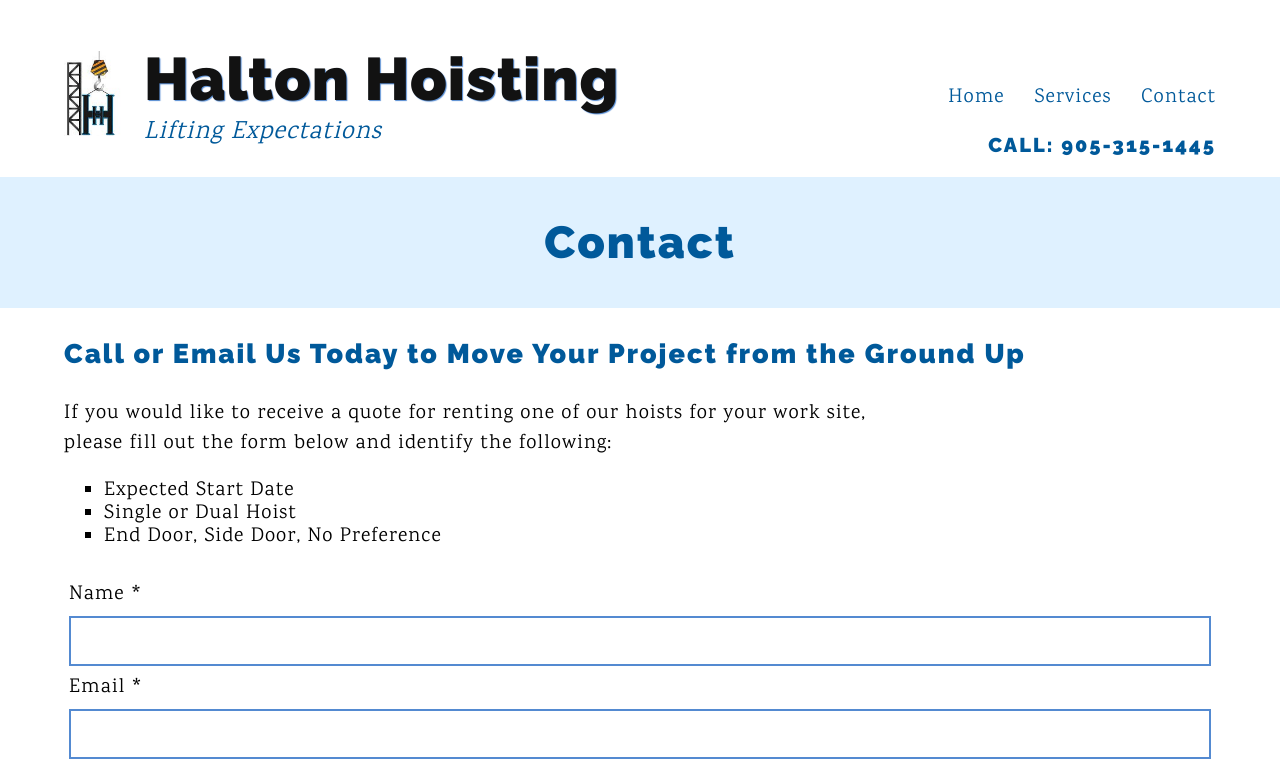
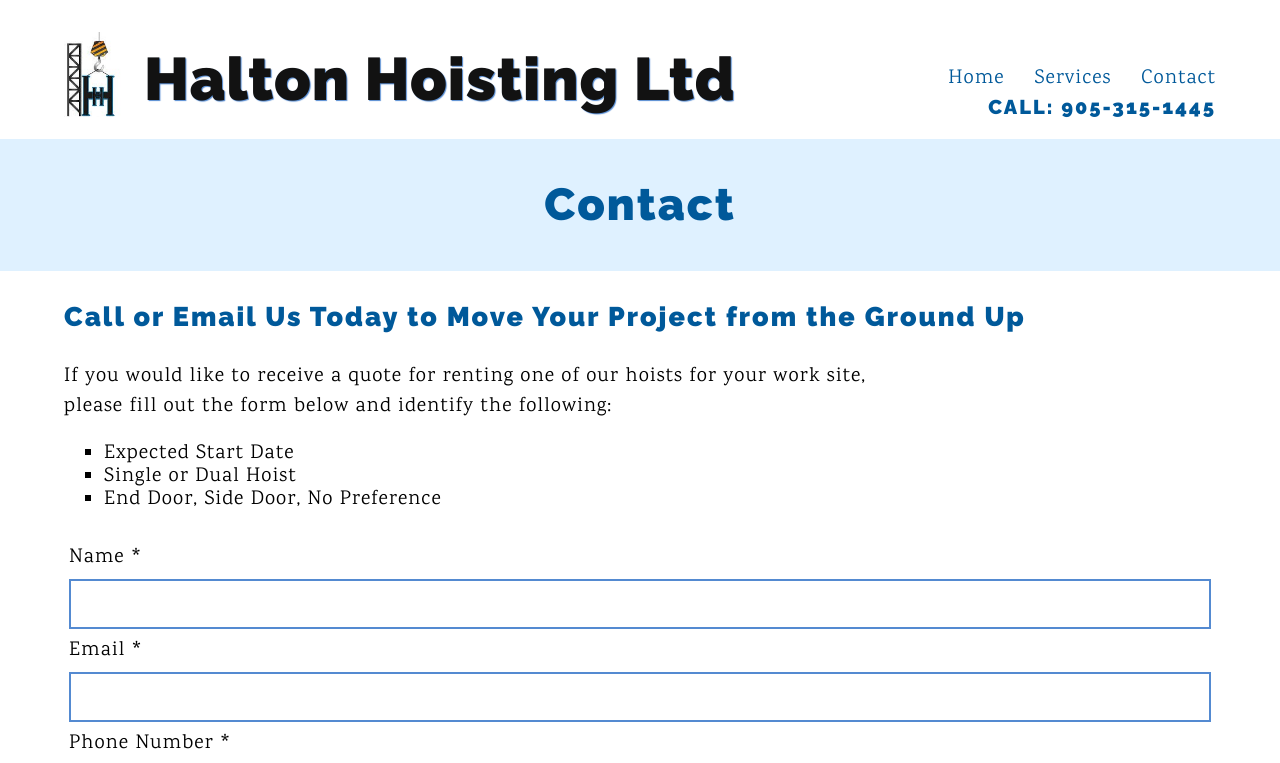
Before and after one commit to andreweich/halton-hoisting, a plain HTML site: page contact.html in a window 1280 px wide. Shown: the top 763 px of the page. Drawn offline with Linux system fonts and the light colour scheme.

Commit message:
header change

```diff
--- a/contact.html
+++ b/contact.html
@@ -25,8 +25,7 @@
                         </a>
                     </div>
                     <div class="headings">
-                        <h1>Halton Hoisting</h1>
-                        <p> <em>Lifting Expectations</em> </p>
+                        <h1>Halton Hoisting Ltd</h1>
                     </div>
                 </div>
                 <ul>
@@ -118,7 +117,7 @@
             <div class="business">
                 <div class="logo-2">
                     <a href="./index.html">
-                        <img src="./assets/HH logo font.jpg" alt="Halton Hoisting LTD logo">
+                        <img src="./assets/HH LOGO font_page-0001.jpg" alt="Halton Hoisting LTD logo">
                     </a>
                 </div>
             </div>
```
Also changed, not shown: services.html (+2 -3 lines).
